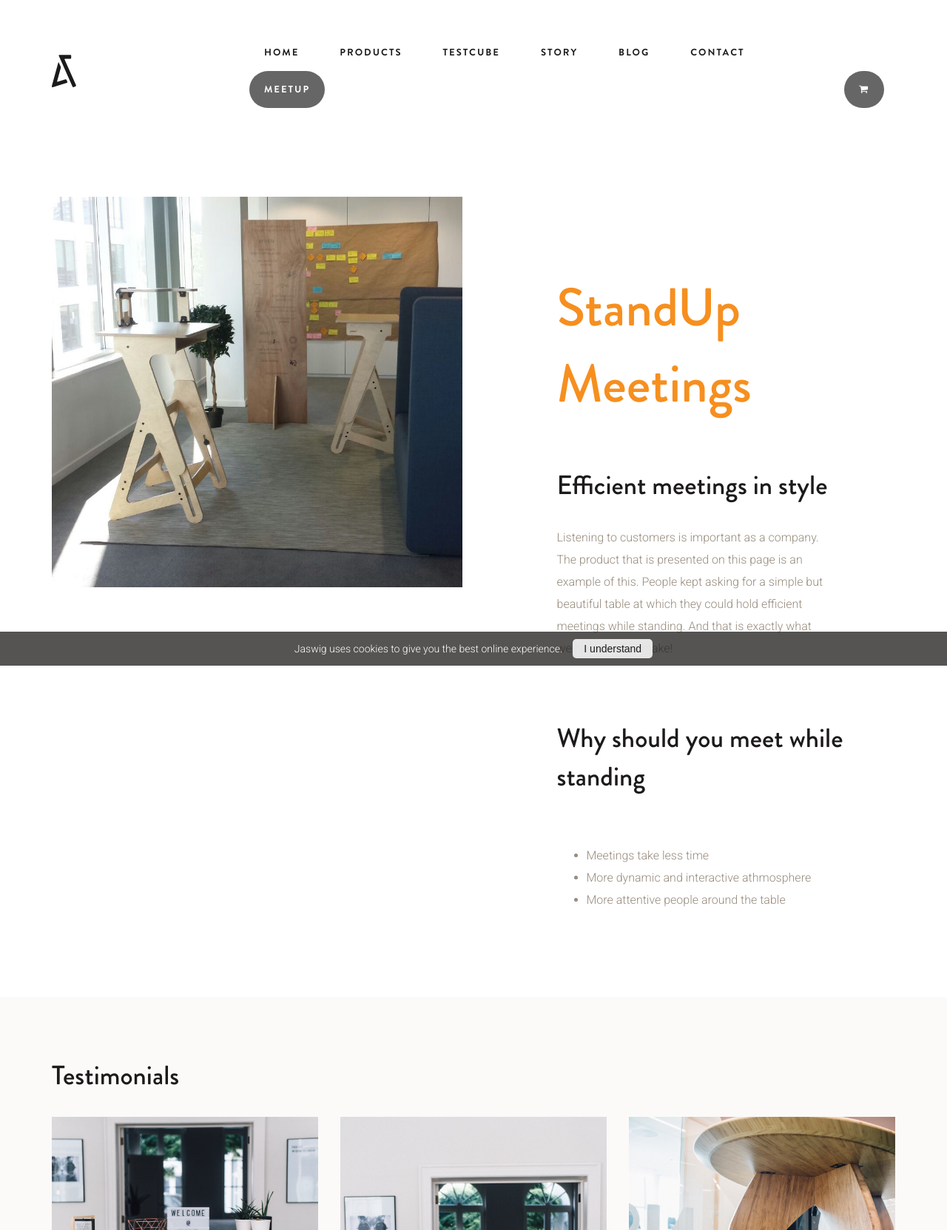
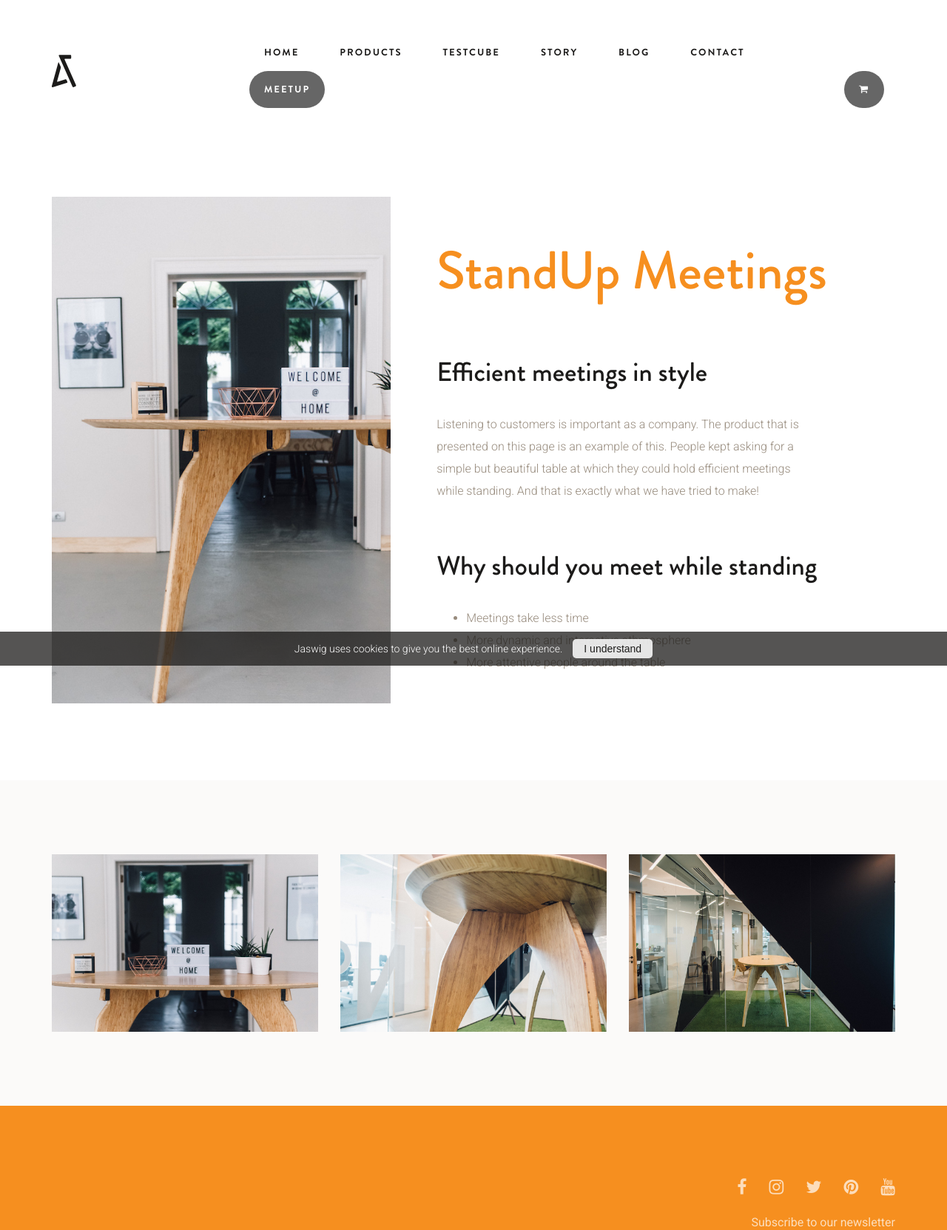
Before and after one commit to samuelrieder/jaswig.github.io, a Jekyll site: the page built from MeetUp.html, in a window 1280 px wide, cut to the strip 0-1663 px from the top of the page. Shown: the whole strip at 74% size. Built offline with Jekyll 4.4.1, drawn with Linux system fonts in a browser that asks for light colours; nearby versions of some CDN libraries.

Commit message:
meetup [wip]

```diff
--- a/MeetUp.html
+++ b/MeetUp.html
@@ -6,13 +6,16 @@ permalink: /MeetUp/
 position: 7
 ---
 
+<div class="meetup">
   <div class="testcube-promo container">
     <div class="row padding-bottom">
-    <div class="col-xs-12 col-md-6">
-      <img src="/images/testcuberandstad.jpg" alt="TestCube set up" title="This is what you get">
+      <div class="col-xs-12 col-md-5">
+        <div class="meetup__image">
+          <img src="/images/MeetUp2.jpg" alt="TestCube set up" title="This is what you get">
         </div>
-    <div class="col-xs-1  2 col-xs-offset-0 col-md-5 col-md-offset-1">
-      <div class="testcube-promo__text-right">
+      </div>
+      <div class="col-xs-1  2 col-xs-offset-0 col-md-7">
+        <div class="meetup__right-text">
             <h1 class="large">StandUp Meetings</h1>
 
             <h2>Efficient meetings in style</h2>
@@ -21,38 +24,34 @@ position: 7
             </p>
 
             <h2>Why should you meet while standing</h2>
-          <p>
             <ul>
               <li>Meetings take less time</li>
               <li>More dynamic and interactive athmosphere</li>
               <li>More attentive people around the table</li>
             </ul>
-          </p>
         </div>
       </div>
     </div>
   </div>
 
 
-<div class="values testcube-testimonials">
+  <div class="values meetup__gallery">
 
     <div class="container">
-    <h2>Testimonials</h2>
-
-    <div class="testcube-testimonials__gallery">
       <div class="row">
         <div class="col-xs-12 col-md-4">
           <img src="/images/MeetUp1.jpg" alt="Girl Standing at the StandUp" title="Get Up, StandUp">
         </div>
         <div class="col-xs-12 col-md-4">
-          <img src="/images/MeetUp2.jpg" alt="Quick meeting at StandUp" tittle="Very handy for quick meeting">
+          <img src="/images/MeetUp3.jpg" alt="Quick meeting at StandUp" tittle="Very handy for quick meeting">
         </div>
         <div class="col-xs-12 col-md-4">
-          <img src="/images/MeetUp3.jpg" alt="StandUp with ScreenUp" title="Ideal for laptop workers">
+          <img src="/images/MeetUp4.jpg" alt="StandUp with ScreenUp" title="Ideal for laptop workers">
         </div>
       </div>
     </div>
   </div>
+
 </div>
 
 <!-- <div class="values-quote col-xs-12">
--- /dev/null
+++ b/_sass/jaswig/_meetup.scss
@@ -0,0 +1,31 @@
+.meetup {
+  &__right-text {
+    padding: 0 0 0 5%;
+  }
+
+  &__gallery {
+    background: #FBFAF9;
+    padding: 100px 0;
+
+    img {
+      max-width: 100%;
+      vertical-align: top;
+    }
+  }
+
+}
+
+@media (min-width: $screen-md-min) {
+  .meetup {
+    &__image {
+      margin: 0px 0 0;
+    }
+    &__right-text {
+      padding: 0 0 0 5%;
+
+      // h1 {
+      //   margin-top: -25px
+      // }
+    }
+  }
+}
--- a/css/main.scss
+++ b/css/main.scss
@@ -32,4 +32,5 @@
 @import "jaswig/cookies-warning";
 @import "jaswig/hero-background";
 @import "jaswig/promo-player";
-@import "scroll-desk"
+@import "jaswig/meetup";
+@import "scroll-desk";
```
Lines whose indentation alone changed are shown as unchanged.
